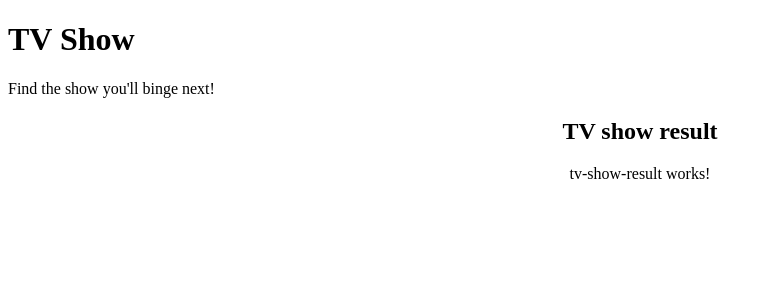
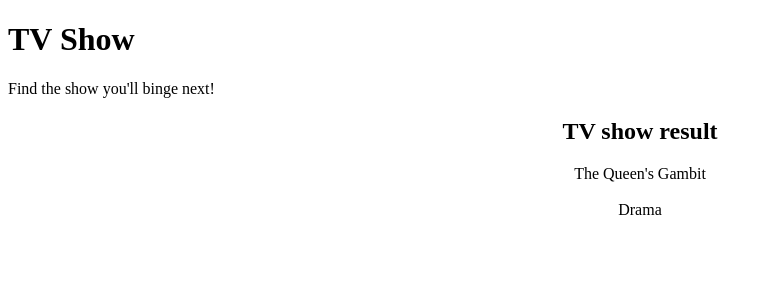
Before and after one commit to anniemango/tvshow-web-app, an Angular app: page / in a window 1280 px wide. Shown: the top 300 px of the page, without its empty margins (0-773 px from the left). Built offline with nearby package versions, Linux system fonts and the light colour scheme.

Commit message:
interfaces added

```diff
--- /dev/null
+++ b/src/app/itvshow.ts
@@ -0,0 +1,5 @@
+export interface ITVShow {
+    name: string
+    genre: string
+    image: string
+}
--- a/src/app/tv-show-result/tv-show-result.component.html
+++ b/src/app/tv-show-result/tv-show-result.component.html
@@ -1 +1,11 @@
-<p>tv-show-result works!</p>
+<div>
+    <div>
+        <span>{{current.name}}</span>
+    </div>
+    <div>
+        <img [src]="current.image" />
+    </div>
+    <div>
+        <span>{{current.genre}}</span>
+    </div>
+</div>
--- a/src/app/tv-show-result/tv-show-result.component.ts
+++ b/src/app/tv-show-result/tv-show-result.component.ts
@@ -1,4 +1,5 @@
 import { Component } from '@angular/core';
+import { ITVShow } from '../itvshow';
 
 @Component({
   selector: 'app-tv-show-result',
@@ -6,5 +7,12 @@
   styleUrls: ['./tv-show-result.component.css']
 })
 export class TvShowResultComponent {
-
+  current: ITVShow
+  constructor () {
+    this.current = {
+    name: "The Queen's Gambit",
+    genre: 'Drama',
+    image: ''
+    }
+  }
 }
```
Also changed, not shown: src/app/itvshow-data.ts (added, +7 -0 lines).
